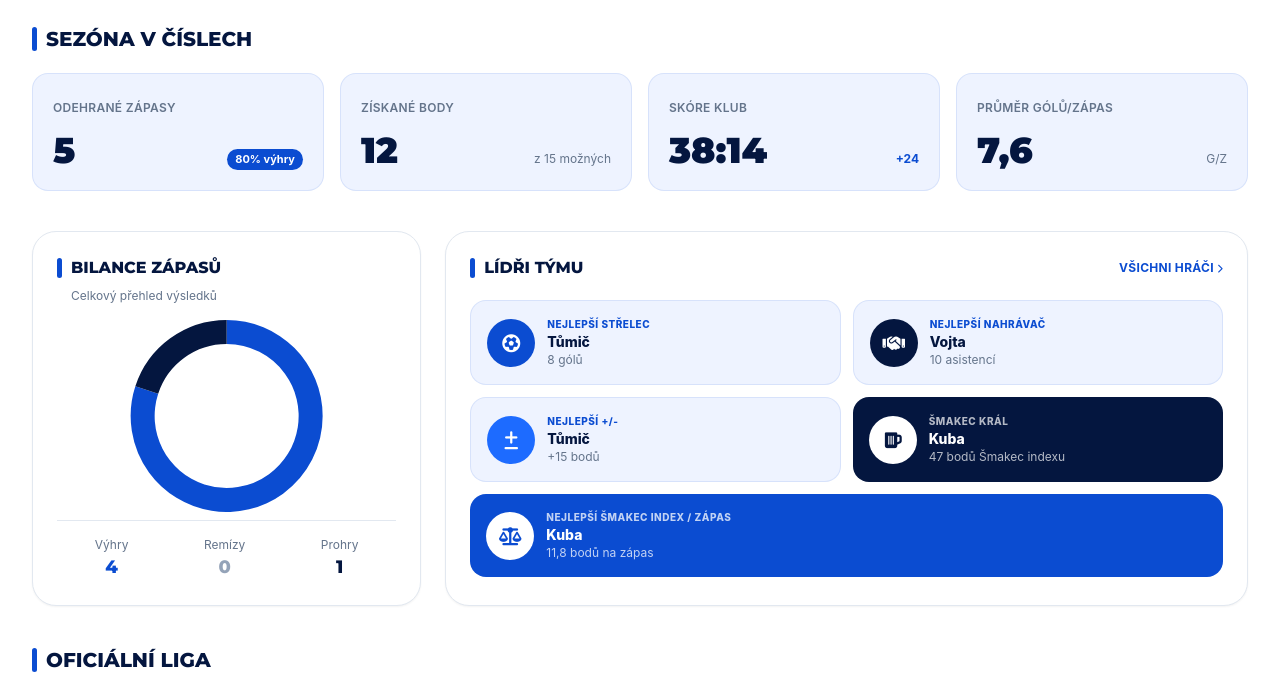
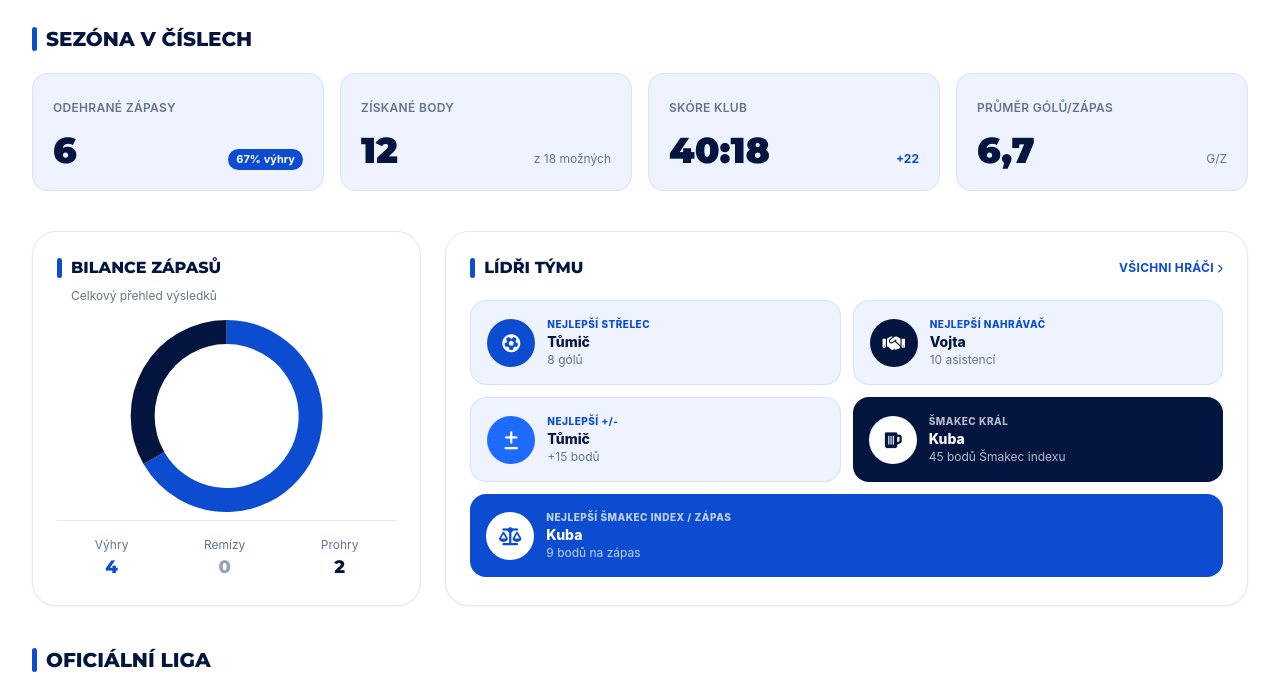
Before and after one commit to fp9dy7hp6v-crypto/Kastanci, a plain HTML site: page index.html in a window 1280 px wide. Shown: the part 1040-1731 px from the top of the page. Drawn offline with nearby package versions, Linux system fonts and the light colour scheme.

Commit message:
Přidat 6. zápas (SK Ovados C 2:4)
Co-Authored-By: Claude Sonnet 5.5 <noreply@anthropic.com>
Claude-Session: https://claude.ai/code/session_018kNoMz6TMzEqAw7Rmd34rM

```diff
--- a/index.html
+++ b/index.html
@@ -704,6 +704,18 @@
                     { score: "8:3", scorer: "Smrky", assist: "Vojta", onIce: ["Dan", "Kuba"] },
                     { score: "9:3", scorer: "Smrky", assist: null, onIce: [], partial: true }
                 ]
+            },
+            {
+                date: "Zápas 6", home: "Kaštánci", away: "SK Ovados C", scoreHome: 2, scoreAway: 4, note: "Poločas 1:2", half: "1:2",
+                goalies: ["Hákáč"],
+                events: [
+                    { score: "0:1", against: true, onIce: ["Luboš", "Kuba", "Dave", "Raďas"] },
+                    { score: "0:2", against: true, onIce: ["Dave", "Kuba", "Mára", "Smrky"] },
+                    { score: "1:2", scorer: "Mára", assist: "Smrky", onIce: ["Dan", "Dave"] },
+                    { score: "1:3", against: true, onIce: ["Mára", "Luboš", "Kuba", "Dave"] },
+                    { score: "2:3", scorer: "Raďas", assist: "Dave", onIce: ["Kuba", "Luboš"] },
+                    { score: "2:4", against: true, onIce: ["Dave", "Raďas", "Smrky", "Dan"] }
+                ]
             }
         ];
 
```
